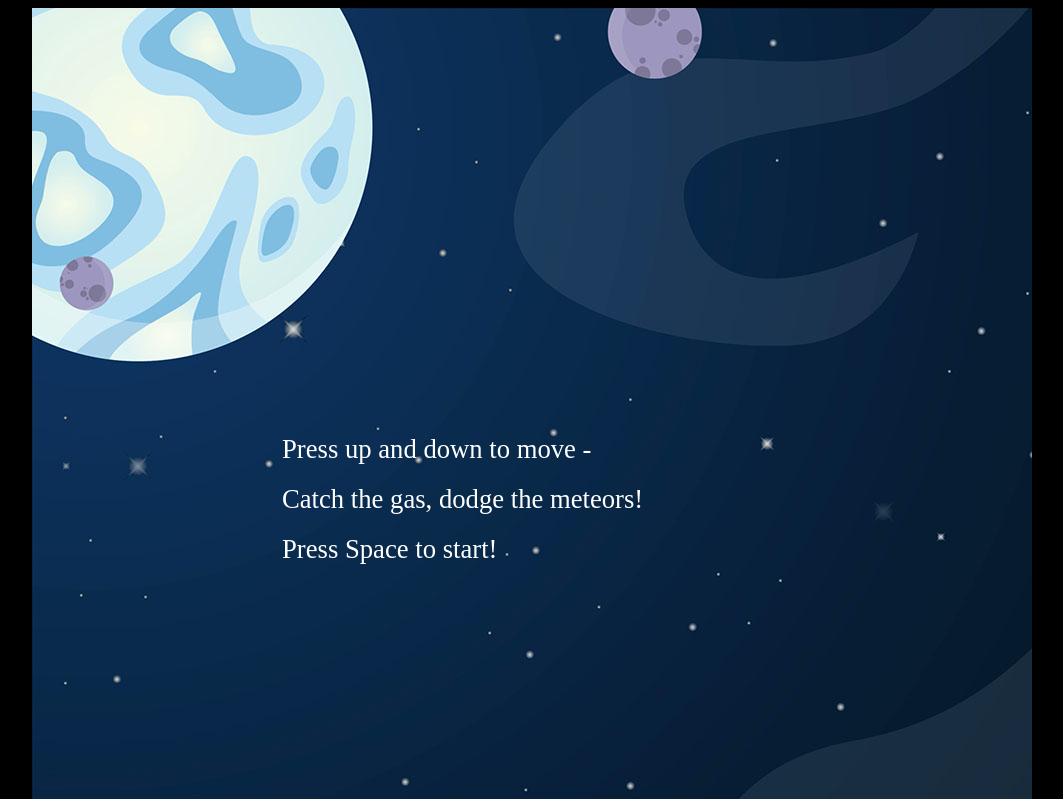
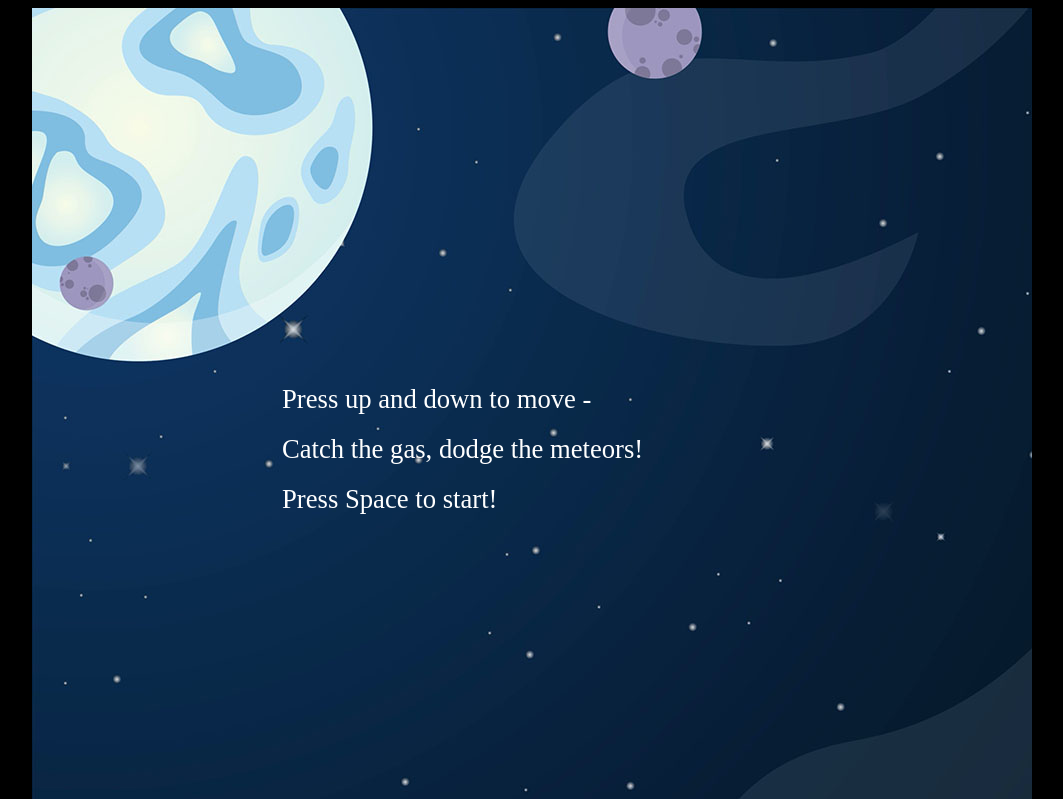
Before and after one commit to LitePenguins/it202-project3, a plain HTML site: page index.html in a window 1280 px wide. Shown: the top 799 px of the page, without its empty margins (108-1171 px from the left). Drawn offline with Linux system fonts and the light colour scheme.

Commit message:
make canvas slightly smaller for lower resolution screens

```diff
--- a/index.html
+++ b/index.html
@@ -6,7 +6,7 @@
     <link rel="stylesheet" href="css/styles.css">
   </head>
   <body>
-    <canvas id="canvas" width="1000" height="1000" style="background: url('background.jpg'); display: block; margin-left: auto;margin-right: auto;"></canvas>
+    <canvas id="canvas" width="1000" height="900" style="background: url('background.jpg'); display: block; margin-left: auto;margin-right: auto;"></canvas>
 
     <script src="index.js"></script>
   </body>
```
